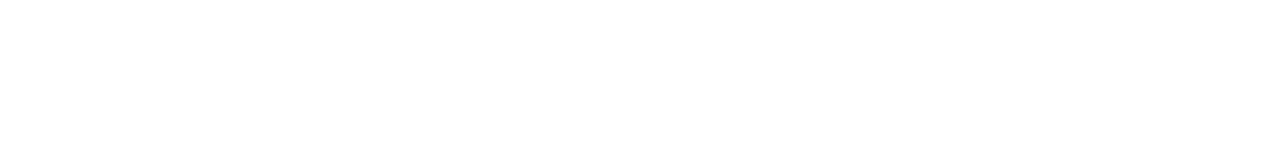
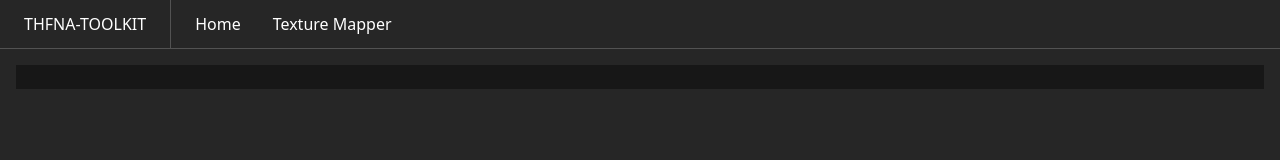
Before and after one commit to rzf45/thfna-toolkit, a plain HTML site: page index.html in a window 1280 px wide. Drawn offline with Linux system fonts and the light colour scheme; the site is published under a folder, as on GitHub Pages, so addresses that start at the root find nothing.

Commit message:
Fix js not loaded

```diff
--- a/index.html
+++ b/index.html
@@ -4,8 +4,8 @@
     <meta charset="UTF-8" />
     <meta name="viewport" content="width=device-width, initial-scale=1.0" />
     <title>THFNA Toolkit</title>
-    <script type="module" crossorigin src="/assets/index.08f2528d.js"></script>
-    <link rel="stylesheet" href="/assets/index.52dc9b1c.css">
+    <script type="module" crossorigin src="./assets/index.08f2528d.js"></script>
+    <link rel="stylesheet" href="./assets/index.52dc9b1c.css">
   </head>
   <body>
     <div id="root"></div>
```
